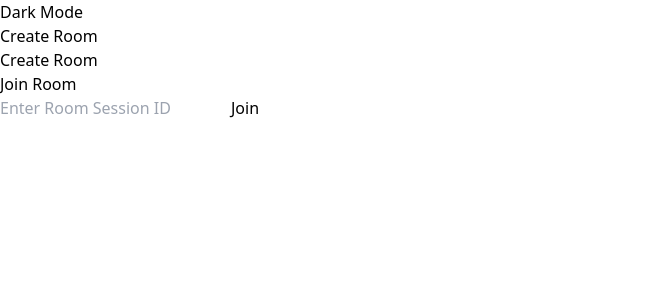
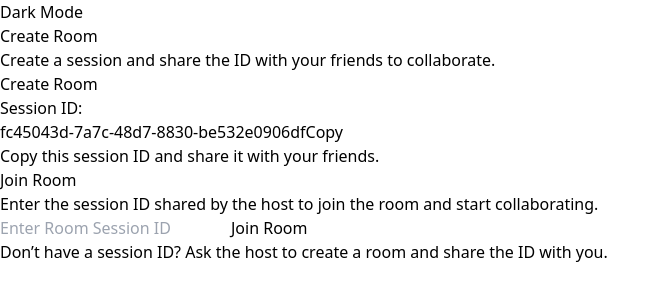
Before and after one commit to nikhilnagar29/learning_platform, a React (Vite) app in the folder frontEnd/: page / in a window 1280 px wide. Shown: the top 300 px of the page, without its empty margins (0-669 px from the left). Built offline with nearby package versions, Linux system fonts and the light colour scheme.

Commit message:
some change in Home

```diff
--- a/frontEnd/package.json
+++ b/frontEnd/package.json
@@ -14,7 +14,8 @@
     "react-dom": "^18.3.1",
     "react-router-dom": "^7.1.1",
     "roughjs": "^4.6.6",
-    "socket.io-client": "^4.8.1"
+    "socket.io-client": "^4.8.1",
+    "uuid": "^11.0.3"
   },
   "devDependencies": {
     "@eslint/js": "^9.17.0",
--- a/frontEnd/src/main.jsx
+++ b/frontEnd/src/main.jsx
@@ -3,6 +3,7 @@
 import { BrowserRouter as Router, Routes, Route } from 'react-router-dom';
 import './index.css'
 import App from './App.jsx'
+import RoomPage from './pages/RoomPage'
 import Home from './pages/Home.jsx'
 
 createRoot(document.getElementById('root')).render(
@@ -10,7 +11,7 @@
     <Router>
       <Routes>
         <Route path="/" element={<Home />} />
-        <Route path="/host" element={<App />} />
+        <Route path="/host" element={<RoomPage />} />
       </Routes>
     </Router>
   </StrictMode>
--- a/frontEnd/src/pages/Home.jsx
+++ b/frontEnd/src/pages/Home.jsx
@@ -1,9 +1,18 @@
 import React, { useState, useEffect } from "react";
+import { v4 as uuidv4 } from 'uuid';
 
 const Room = () => {
   const [sessionId, setSessionId] = useState("");
   const [isDarkMode, setIsDarkMode] = useState(false);
+  const [uuidv , setUuidv] = useState("") ;
 
+    // Generate a random UUID
+    useEffect(() => {
+        setUuidv(uuidv4()) ;
+    }
+    , []);
+
+    // dark mode
   useEffect(() => {
     const savedMode = localStorage.getItem('darkMode');
     if (savedMode !== null) {
@@ -42,33 +51,73 @@
       </button>
       <div className="flex flex-col md:flex-row items-center justify-center gap-10">
         {/* Create Room Box */}
-        <div className={`flex flex-col items-center justify-center gap-3 border shadow-lg rounded-lg p-6 w-[400px] h-[300px]  max-w-sm ${isDarkMode ? 'bg-gray-800 border-gray-700' : 'bg-white border-gray-200'}`}>
-          <h2 className="text-xl font-bold mb-4">Create Room</h2>
+        <div className={`flex flex-col items-center justify-center gap-4 border shadow-lg rounded-lg p-6 w-[400px] h-[350px] max-w-sm ${isDarkMode ? 'bg-gray-800 border-gray-700' : 'bg-white border-gray-200'}`}>
+            <h2 className={`text-2xl font-semibold mb-2 ${isDarkMode ? 'text-white' : 'text-gray-800'}`}>
+            Create Room
+            </h2>
+            <p className={`text-sm text-center ${isDarkMode ? 'text-gray-400' : 'text-gray-600'}`}>
+            Create a session and share the ID with your friends to collaborate.
+            </p>
             <button
-            className={`px-4 py-2 rounded-lg w-full transition-colors duration-300 ${isDarkMode ? 'bg-blue-600 hover:bg-blue-700' : 'bg-blue-500 hover:bg-blue-600'} text-white`}
+            className={`px-4 py-2 rounded-lg w-full text-lg font-medium transition-colors duration-300 ${isDarkMode ? 'bg-blue-600 hover:bg-blue-700 text-white' : 'bg-blue-500 hover:bg-blue-600 text-white'}`}
             onClick={handleCreateRoom}
             >
             Create Room
             </button>
+            <div className="flex flex-col items-center mt-4 gap-2">
+            <p className={`text-sm ${isDarkMode ? 'text-gray-400' : 'text-gray-600'}`}>
+                Session ID:
+            </p>
+            <div className="flex items-center gap-3">
+                <span className={`px-2 py-1 rounded-lg text-sm font-mono ${isDarkMode ? 'bg-gray-700 text-white' : 'bg-gray-100 text-gray-800'}`}>
+                {uuidv}
+                </span>
+                <button
+                className={`px-3 py-1 text-sm rounded-md font-medium transition-colors duration-300 ${isDarkMode ? 'bg-blue-500 hover:bg-blue-600 text-white' : 'bg-blue-400 hover:bg-blue-500 text-white'}`}
+                onClick={() => {
+                    navigator.clipboard.writeText(uuidv);
+                    alert('Session ID copied to clipboard!');
+                }}
+                >
+                Copy
+                </button>
+            </div>
+            </div>
+            <p className={`text-xs text-center mt-2 ${isDarkMode ? 'text-gray-500' : 'text-gray-500'}`}>
+            Copy this session ID and share it with your friends.
+            </p>
         </div>
 
         {/* Join Room Box */}
-        <div className={`flex flex-col items-center justify-center gap-3 border shadow-lg rounded-lg p-6 w-[400px] h-[300px] max-w-sm ${isDarkMode ? 'bg-gray-800 border-gray-700' : 'bg-white border-gray-200'}`}>
-          <h2 className="text-xl font-bold mb-4">Join Room</h2>
+        {/* Join Room Box */}
+        <div className={`flex flex-col items-center justify-center gap-4 border shadow-lg rounded-lg p-6 w-[400px] h-[350px] max-w-sm ${isDarkMode ? 'bg-gray-800 border-gray-700' : 'bg-white border-gray-200'}`}>
+            <h2 className={`text-2xl font-semibold mb-2 ${isDarkMode ? 'text-white' : 'text-gray-800'}`}>
+                Join Room
+            </h2>
+            <p className={`text-sm text-center ${isDarkMode ? 'text-gray-400' : 'text-gray-600'}`}>
+                Enter the session ID shared by the host to join the room and start collaborating.
+            </p>
             <input
                 type="text"
-            className={`border rounded w-full p-2 mb-4 focus:outline-none focus:ring-2 ${isDarkMode ? 'bg-gray-700 border-gray-600 focus:ring-blue-600' : 'bg-white border-gray-300 focus:ring-blue-300'} text-inherit`}
+                className={`border rounded-lg w-full p-3 focus:outline-none focus:ring-2 text-sm font-mono transition-colors duration-300 ${isDarkMode ? 'bg-gray-700 border-gray-600 focus:ring-green-600 text-white' : 'bg-gray-50 border-gray-300 focus:ring-green-300 text-gray-800'}`}
                 placeholder="Enter Room Session ID"
                 value={sessionId}
                 onChange={(e) => setSessionId(e.target.value)}
             />
             <button
-            className={`px-4 py-2 rounded-lg w-full transition-colors duration-300 ${isDarkMode ? 'bg-green-600 hover:bg-green-700' : 'bg-green-500 hover:bg-green-600'} text-white`}
+                className={`px-4 py-2 rounded-lg w-full text-lg font-medium transition-colors duration-300 ${isDarkMode ? 'bg-green-600 hover:bg-green-700 text-white' : 'bg-green-500 hover:bg-green-600 text-white'}`}
                 onClick={handleJoinRoom}
             >
-            Join
+                Join Room
             </button>
+            <div className="text-xs mt-4">
+                <p className={`${isDarkMode ? 'text-gray-500' : 'text-gray-500'}`}>
+                Don’t have a session ID? Ask the host to create a room and share the ID with you.
+                </p>
             </div>
+        </div>
+
+
       </div>
     </div>
   );
```
Also changed, not shown: 1 other file (tests, documents, lock files or other folders). Lines whose indentation alone changed are shown as unchanged.
